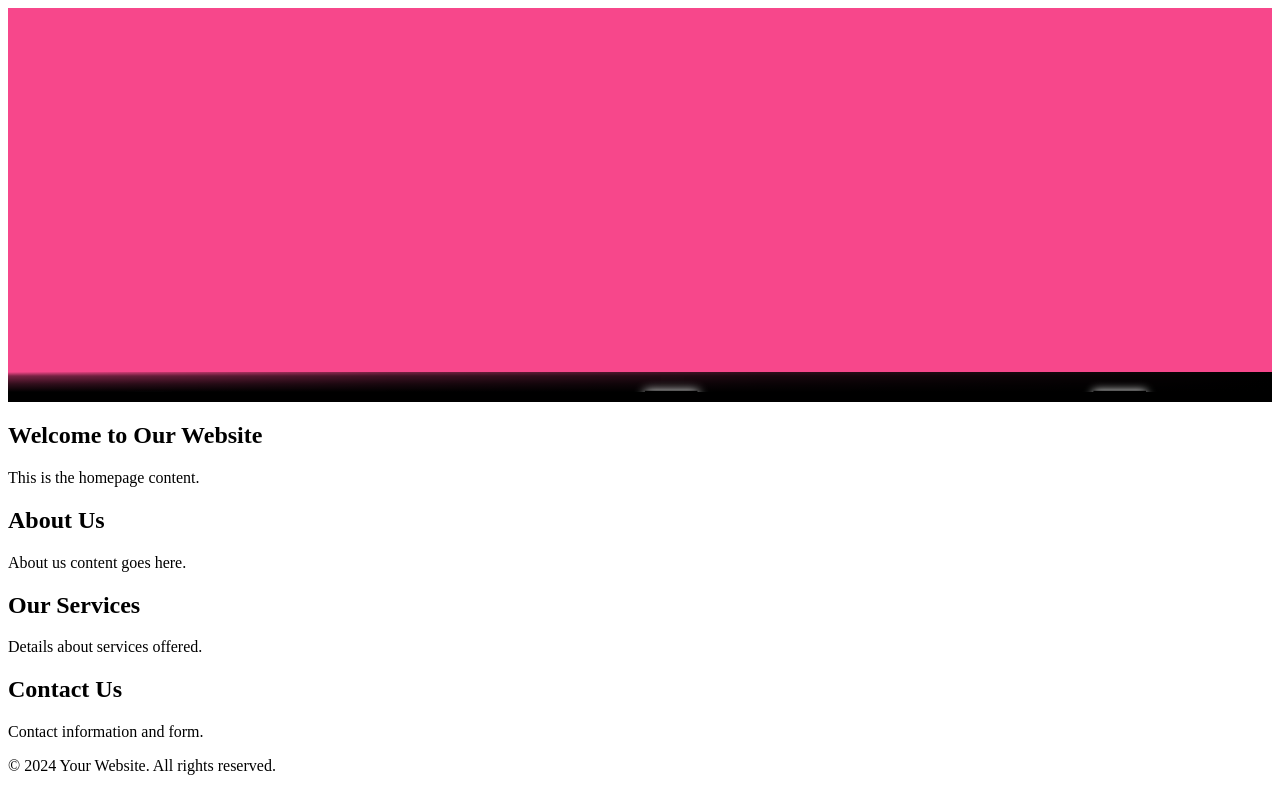
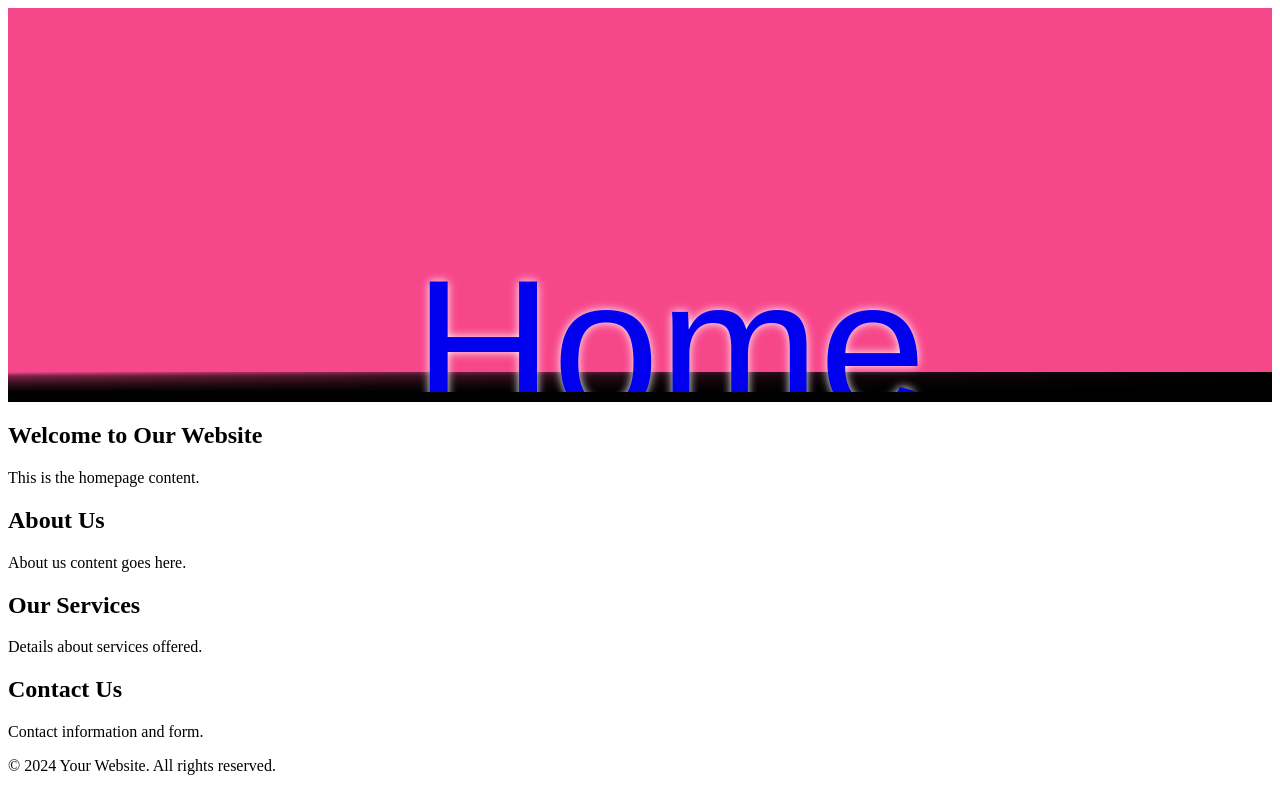
Before and after one commit to diyavij/styled, a plain HTML site: page index.html in a window 1280 px wide. Drawn offline with Linux system fonts and the light colour scheme.

Commit message:
Update index.html

```diff
--- a/index.html
+++ b/index.html
@@ -16,6 +16,9 @@
             position: relative;
             overflow: hidden;
             border-bottom: 10px solid #000; /* Border to simulate burned effect */
+            display: flex;
+            justify-content: center;
+            align-items: center;
         }
 
         .banner::before {
@@ -31,10 +34,8 @@
         }
 
         .banner-content {
-            position: relative;
             z-index: 2;
             color: black; /* Set title color */
-            padding-top: 50px; /* Adjust padding to align content below the burned effect */
             font-size: 2in; /* Set title size to 2 inches */
             font-family: Arial, sans-serif;
             margin-right: -20px; /* Asymmetrical edge to the right */
@@ -85,6 +86,7 @@
 
 
 
+
     <main>
         <section id="home">
             <h2>Welcome to Our Website</h2>
```
